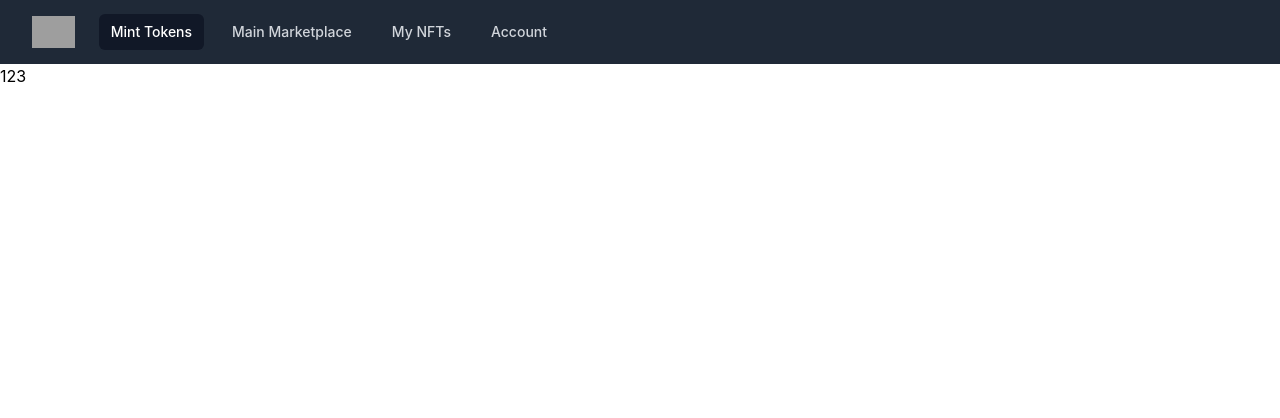
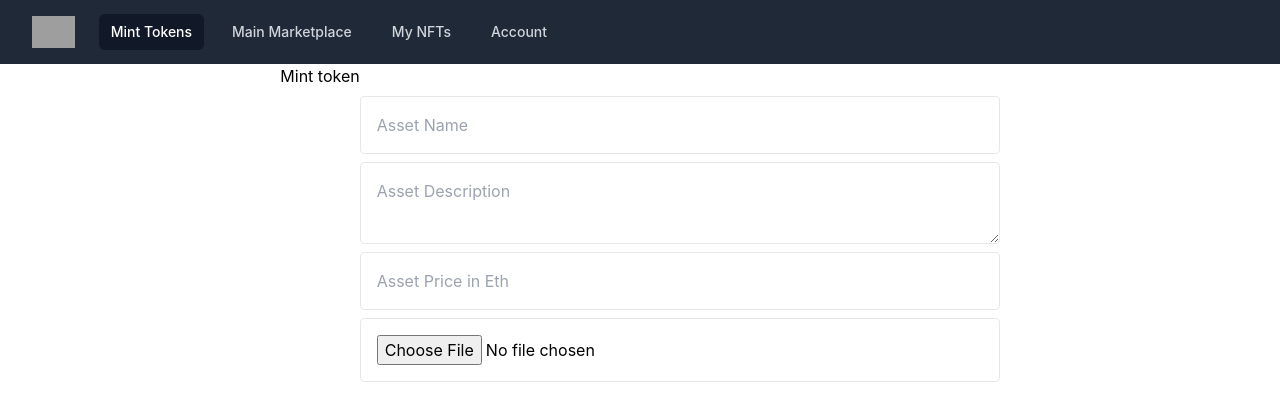
Before and after one commit to Arthurgallina1/nft-mp, a Next.js app: page /mint-item in a window 1280 px wide. Shown: the top 418 px of the page. Built offline with nearby package versions, Linux system fonts and the light colour scheme; no server answers; grey boxes are pictures that could not be loaded; what ipfs-http-client would draw is missing.

Commit message:
add mint functions and market sale and form

```diff
--- a/pages/mint-item.tsx
+++ b/pages/mint-item.tsx
@@ -10,7 +10,6 @@ import { nftAddress, nftMarketAddress } from '../config'
 
 import NFT from '../artifacts/contracts/NFT.sol/NFT.json'
 import TKMarket from '../artifacts/contracts/TKMarket.sol/TKMarket.json'
-import {} from 'next/dist/client/router'
 
 const IPFS_URL = 'https://ipfs.infura.io:5001/api/v0/'
 
@@ -41,7 +40,94 @@ const MintItem: NextPage = () => {
     }
   }
 
-  return <h1>123</h1>
+  const createMarket = async () => {
+    try {
+      const { name, description, price } = formData
+
+      //to do: add proper validation on form submit
+      if (!name || !description || !price || !fileUrl) return
+
+      //upload to IPFS
+      const data = JSON.stringify({
+        name,
+        description,
+        image: fileUrl,
+      })
+
+      const added = await client.add(data)
+      const url = `${IPFS_URL}/${added.path}`
+      //create sale and passes in the url
+      createSale(url)
+    } catch (err) {
+      console.log(`Error uploading file: ${err}`)
+    }
+  }
+
+  const createSale = async (url: string) => {
+    const web3Modal = new Web3Modal()
+    const connection = await web3Modal.connect()
+    const provider = new ethers.providers.Web3Provider(connection)
+    const signer = provider.getSigner()
+
+    //create token
+    const contract = new ethers.Contract(nftAddress, NFT.abi, signer)
+    let transaction = await contract.createToken(url)
+    const tx = await transaction.wait()
+    const event = tx.events[0]
+    const value = event.args[2]
+    const tokenId = value.toNumber()
+    const price = ethers.utils.parseUnits(formData.price, 'ether')
+
+    //list for sale on marketplace
+
+    const marketContract = new ethers.Contract(
+      nftMarketAddress,
+      TKMarket.abi,
+      signer,
+    )
+    let listingPrice = await marketContract.getListingPrice()
+    listingPrice = listingPrice.toString()
+
+    transaction = await marketContract.makeMarketItem(
+      nftAddress,
+      tokenId,
+      price,
+      { value: listingPrice },
+    )
+    await transaction.wait()
+    router.push('/')
+  }
+
+  return (
+    <div className='flex justify-center'>
+      <h1>Mint token</h1>
+      <div className='w-1/2 flex flex-col pb-12'>
+        <input
+          placeholder='Asset Name'
+          className='mt-8 border rounded p-4'
+          onChange={(e) => setFormData({ ...formData, name: e.target.value })}
+        />
+        <textarea
+          placeholder='Asset Description'
+          className='mt-2 border rounded p-4'
+          onChange={(e) =>
+            setFormData({ ...formData, description: e.target.value })
+          }
+        />
+        <input
+          placeholder='Asset Price in Eth'
+          className='mt-2 border rounded p-4'
+          onChange={(e) => setFormData({ ...formData, price: e.target.value })}
+        />
+        <input
+          type='file'
+          placeholder='Asset Price in Eth'
+          className='mt-2 border rounded p-4'
+          onChange={onChange}
+        />
+      </div>
+    </div>
+  )
 }
 
 export default MintItem
```
